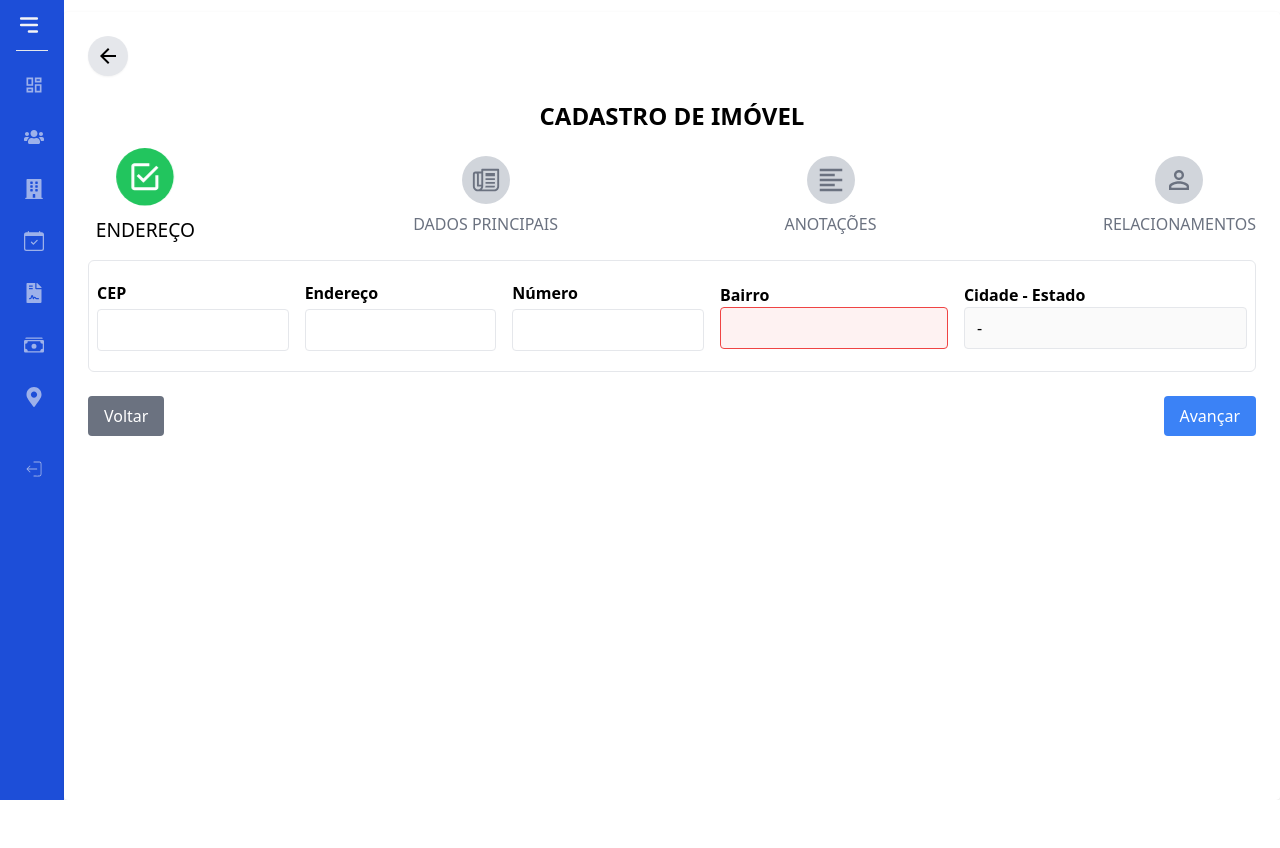
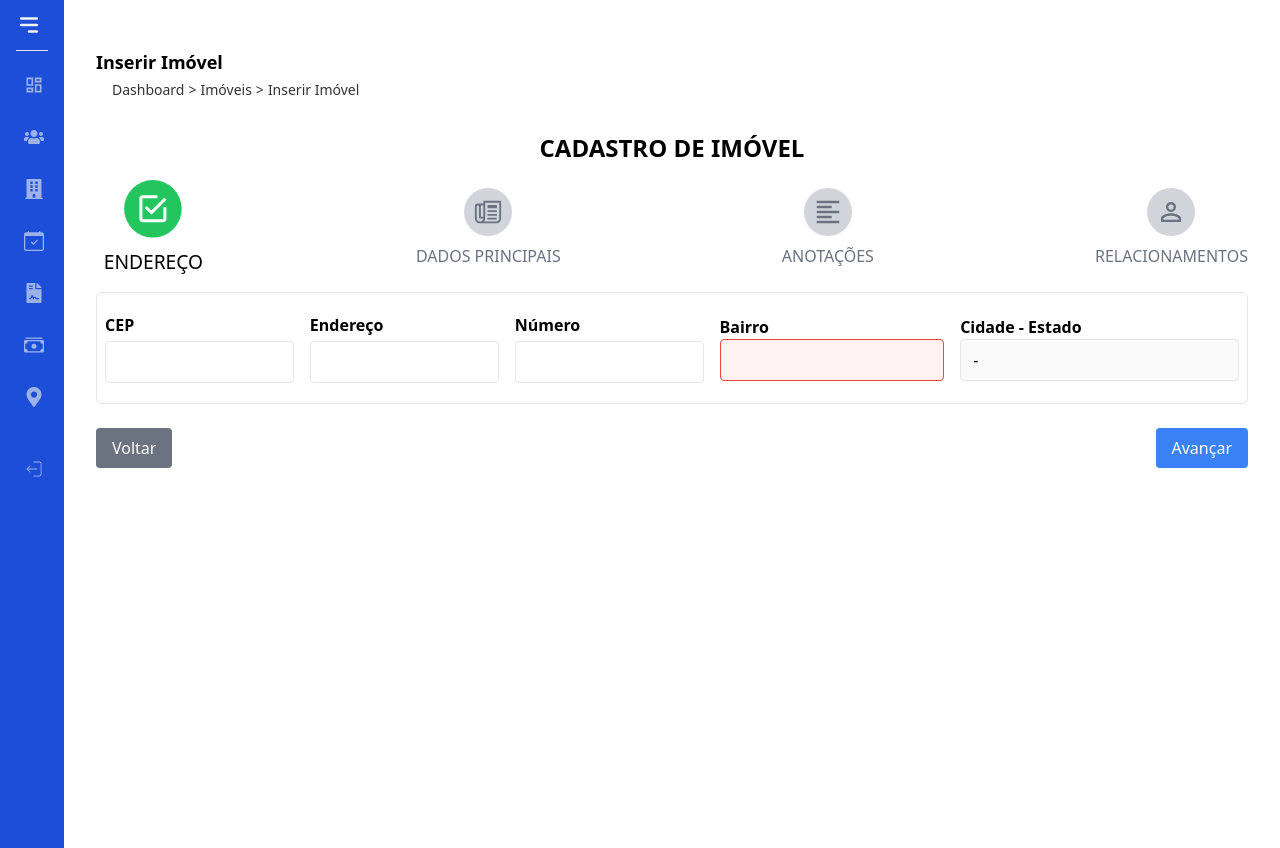
Before and after one commit to Pedro-L-Lopes/imobcrmFront, a React (Vite) app: page /novo-imovel in a window 1280 px wide. Before the commit the page ends 800 px from the top, so only its background shows below. Built offline with nearby package versions, Linux system fonts and the light colour scheme.

Commit message:
feat: Ajustes visuais, correção no input de avaliação data e autorização data e ajustes ao adicionar imóvel no back. Fix: Fazia a solicitação no passo 3 da adição de imóveis ao inves do 4

```diff
--- a/src/App.tsx
+++ b/src/App.tsx
@@ -9,24 +9,21 @@ import Sidebar from "./components/Sidebar";
 
 function App() {
   return (
-    <>
-      <div className="flex">
-        <BrowserRouter>
-          <Sidebar />
+    <div className="flex min-h-screen">
+      <BrowserRouter>
+        <Sidebar />
+        <div className="flex-1 flex justify-center items-center p-4">
           <Routes>
             <Route path="/" element={<Home />} />
-
             <Route path="/clientes" element={<Client />} />
             <Route path="/novo-cliente" element={<InsertClient />} />
-
             <Route path="/localizacoes" element={<Location />} />
-
             <Route path="/imoveis" element={<Property />} />
             <Route path="/novo-imovel" element={<InsertProperty />} />
           </Routes>
-        </BrowserRouter>
-      </div>
-    </>
+        </div>
+      </BrowserRouter>
+    </div>
   );
 }
 
--- a/src/components/InsertHeader.tsx
+++ b/src/components/InsertHeader.tsx
@@ -1,25 +1,24 @@
-import { MdArrowBack } from "react-icons/md";
 import { Link } from "react-router-dom";
 
 type InsertHeaderProps = {
-  url: string;
+  paths: { name: string; url: string }[];
   title: string;
 };
 
-const InsertHeader = ({ url, title }: InsertHeaderProps) => {
+const InsertHeader = ({ paths, title }: InsertHeaderProps) => {
   return (
-    <div>
-      {/* Botão de voltar */}
-      <Link
-        to={url}
-        className="flex items-center justify-center gap-2 w-10 h-10 mb-5 bg-gray-200 rounded-full hover:bg-gray-300 transition-shadow shadow-sm"
-        title="Voltar"
-      >
-        <MdArrowBack size={24} />
-      </Link>
-
+    <div className="mb-8">
       {/* Título */}
       <h2 className="text-lg font-bold mb-6">{title}</h2>
+
+      <div className="text-sm flex gap-1 ml-4 -mt-5 opacity-80">
+        {paths.map((path, index) => (
+          <div key={index} className="flex items-center gap-1">
+            <Link to={path.url}>{path.name}</Link>
+            {index < paths.length - 1 && <p>{">"}</p>}
+          </div>
+        ))}
+      </div>
     </div>
   );
 };
--- a/src/components/Search.tsx
+++ b/src/components/Search.tsx
@@ -16,17 +16,20 @@ const Search: React.FC<SearchProps> = ({ onSearch }) => {
   };
 
   return (
-    <div className="flex" style={{ width: "35%" }}>
+    <div
+      className="flex items-center border rounded-md focus-within:border-blue-500"
+      style={{ width: "35%" }}
+    >
       <input
         type="text"
         placeholder="Pesquisar clientes por código, nome, email ou cpf/cnpj"
         value={searchTerm}
         onChange={handleInputChange}
-        className="px-4 py-2 w-5/6 border rounded-l-md focus:outline-none focus:ring-2 focus:ring-blue-500"
+        className="peer px-4 py-2 w-5/6 rounded-l-md focus:outline-none"
       />
       <button
         onClick={handleSearch}
-        className="bg-blue-600 text-white px-4 py-2 rounded-r-md hover:bg-blue-700"
+        className="bg-blue-600 text-white px-5 py-2 rounded-r-md hover:bg-blue-700"
       >
         Buscar
       </button>
--- a/src/components/client/ClientForm.tsx
+++ b/src/components/client/ClientForm.tsx
@@ -43,8 +43,7 @@ const ClientForm: React.FC<ClientFormProps> = ({
   };
 
   return (
-    <form onSubmit={onSubmit} className="space-y-6">
-      {/* Primeira linha */}
+    <form onSubmit={onSubmit} className="space-y-6 rounded-sm p-2">
       <div className="grid md:grid-cols-3 gap-4">
         <div>
           <label className="block font-medium mb-1">
--- a/src/components/client/ClientsList.tsx
+++ b/src/components/client/ClientsList.tsx
@@ -41,12 +41,12 @@ function ClientList() {
   );
 
   return (
-    <div>
-      <header className="text-3xl font-bold text-gray-800 ml-4 mt-8">
+    <div className="w-full min-h-screen flex flex-col justify-start mt-4">
+      <header className="text-3xl font-bold text-gray-800 ml-4 mt-2">
         Listagem de Clientes
       </header>
 
-      <div className="p-8 bg-white rounded-lg shadow-md mt-6 space-y-6">
+      <div className="p-8 bg-white rounded-lg shadow-md mt-2 space-y-6">
         <div className="flex items-center justify-between">
           <Search onSearch={handleSearch} />
           <Link to="/novo-cliente">
--- a/src/components/client/InsertClient.tsx
+++ b/src/components/client/InsertClient.tsx
@@ -56,11 +56,18 @@ const InsertClient = () => {
   console.log(error);
 
   return (
-    <div className="p-6 bg-gray-50 rounded-lg shadow-lg">
+    <div className="w-full min-h-screen flex flex-col justify-start mt-4 p-4">
       {/* Mensagem de erro ou sucesso */}
       <Message text={message} type={error ? "error" : "success"} />
 
-      <InsertHeader url="/clientes" title="Inserir Cliente" />
+      <InsertHeader
+        title="Inserir Cliente"
+        paths={[
+          { name: "Dashboard", url: "/dashboard" },
+          { name: "Clientes", url: "/clientes" },
+          { name: "Inserir Cliente", url: "/novo-cliente" },
+        ]}
+      />
 
       {/* Formulário */}
       <ClientForm
--- a/src/components/location/LocationsList.tsx
+++ b/src/components/location/LocationsList.tsx
@@ -26,7 +26,7 @@ function LocationList({
   }
 
   return locations && locations.length > 0 ? (
-    <table className="min-w-full table-fixed border-collapse border border-gray-300 text-sm text-gray-700 rounded-lg overflow-hidden">
+    <table className="w-full border-gray-300 text-sm text-gray-700 rounded-lg overflow-hidden border">
       <thead className="bg-blue-600 text-white">
         <tr>
           <th
--- a/src/components/property/InsertProperty.tsx
+++ b/src/components/property/InsertProperty.tsx
@@ -66,6 +66,9 @@ const InsertProperty: React.FC = () => {
     localizacaoId: 0,
   });
 
+  console.log("AV " + formData.dataAvaliacao);
+  console.log("AT " + formData.dataAutorizacao);
+
   // Validação de campos obrigatórios
   const validateStep = () => {
     const validations: Record<number, boolean> = {
@@ -98,8 +101,6 @@ const InsertProperty: React.FC = () => {
   const handlePrev = () => {
     setCurrentStep((prev) => prev - 1);
   };
-
-  console.log(formData.valor);
 
   const handleChange = (
     e: React.ChangeEvent<
@@ -135,39 +136,38 @@ const InsertProperty: React.FC = () => {
     }));
   };
 
-  console.log(message);
-
   const handleSubmit = async (e: React.FormEvent) => {
     e.preventDefault();
 
-      dispatch(insertProperty(formData));
+    if (formData.proprietarioId) {
+      try {
+        await dispatch(insertProperty(formData)).unwrap();
+        setFormData({
+          proprietarioId: "",
+          rua: "",
+          numero: "",
+          finalidade: "",
+          tipoImovel: "",
+          valor: 0,
+          quartos: 0,
+          banheiros: 0,
+          garagem: 0,
+          area: 0,
+          observacoes: "",
+          descricao: "",
+          localizacaoId: 0,
+        });
+        navigate("/imoveis");
+      } catch (error) {
+        console.error("Erro ao inserir o imóvel:", error);
+      }
+    }
+  };
 
-    if (success) {
-      navigate("/imoveis");
-    }
-
-    // if (success) {
-    //   alert("Imóvel cadastrado com sucesso!");
-    //   setFormData({
-    //     proprietarioId: "",
-    //     rua: "",
-    //     numero: "",
-    //     finalidade: "",
-    //     tipoImovel: "",
-    //     valor: 0,
-    //     quartos: 0,
-    //     banheiros: 0,
-    //     garagem: 0,
-    //     area: 0,
-    //     observacoes: "",
-    //     descricao: "",
-    //     localizacaoId: 0,
-    //   });
-    //   setCurrentStep(0);
-    // }
-  };
+  console.log(message);
+  console.log(success);
   return (
-    <div className="max-w-full mx-auto mt-3 p-6 rounded shadow">
+    <div className="w-full min-h-screen flex flex-col justify-start mt-4 p-4">
       {showError && (
         <Message
           text="Por favor, preencha todos os campos obrigatórios."
@@ -175,7 +175,15 @@ const InsertProperty: React.FC = () => {
         />
       )}
       <Message type="error" text={error} />
-      <InsertHeader url="/imoveis" title="" />
+      <InsertHeader
+        title="Inserir Imóvel"
+        paths={[
+          { name: "Dashboard", url: "/dashboard" },
+          { name: "Imóveis", url: "/imoveis" },
+          { name: "Inserir Imóvel", url: "/novo-imovel" },
+        ]}
+      />
+
       <h1 className="text-2xl text-center font-bold mb-6">
         CADASTRO DE IMÓVEL
       </h1>
--- a/src/components/property/PropertyList.tsx
+++ b/src/components/property/PropertyList.tsx
@@ -60,8 +60,10 @@ function PropertyList() {
   };
 
   return (
-    <div className="p-6 bg-gray-50 rounded-lg shadow-lg">
-      <header className="text-2xl font-medium mb-4">Lista de Imóveis</header>
+    <div className="w-full min-h-screen flex flex-col justify-start mt-4">
+      <header className="text-3xl font-bold text-gray-800 ml-4 mt-2">
+        Listagem de Imóveis
+      </header>
 
       <div className="p-10">
         <div className="flex flex-wrap gap-4 mb-6">
--- a/src/pages/Location.tsx
+++ b/src/pages/Location.tsx
@@ -37,18 +37,18 @@ function Location() {
   }, [dispatch]);
 
   return (
-    <div className="p-6 bg-gray-50 rounded-lg shadow-lg">
-      <header className="text-2xl font-medium mb-6">
+    <div className="w-full min-h-screen flex flex-col justify-start mt-8">
+      <header className="text-3xl font-bold text-gray-800 ml-4 mt-2">
         Listagem de Localizações
       </header>
 
+      <div className="mt-8">
         <SearchLocation
           term1={term1}
           setTerm1={setTerm1}
           term2={term2}
           setTerm2={setTerm2}
         />
-
         <LocationList
           locations={locations}
           loading={loading}
@@ -56,6 +56,7 @@ function Location() {
           message={message}
         />
       </div>
+    </div>
   );
 }
 
```
Also changed, not shown: src/components/property/forms/MainDetailsForm.tsx (+9 -5 lines). Lines whose indentation alone changed are shown as unchanged.
